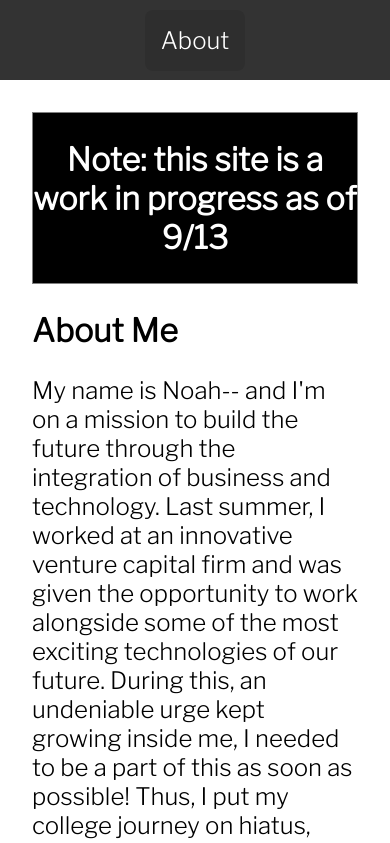
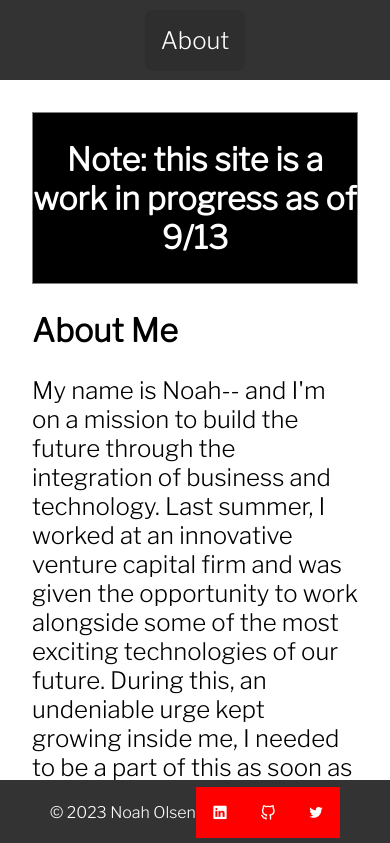
Before and after one commit to noah23olsen/portfolio-site, a Vue app: page / in a window 390 px wide. Shown: the top 843 px of the page. Built offline with nearby package versions, Linux system fonts and the light colour scheme.

Commit message:
testing mobile version bug for icons

```diff
--- a/src/App.vue
+++ b/src/App.vue
@@ -30,6 +30,6 @@ export default {
   .container {
   width: 100%;
   max-width: 100vw;
-  overflow-x: hidden;
+  /* overflow-x: hidden; */
 }
 </style>
--- a/src/components/Footer.vue
+++ b/src/components/Footer.vue
@@ -49,5 +49,8 @@ i:hover{
 }
 
 @media only screen and (max-width: 500px) {
+  i{
+    background-color:red;
+  }
 }
 </style>
```
